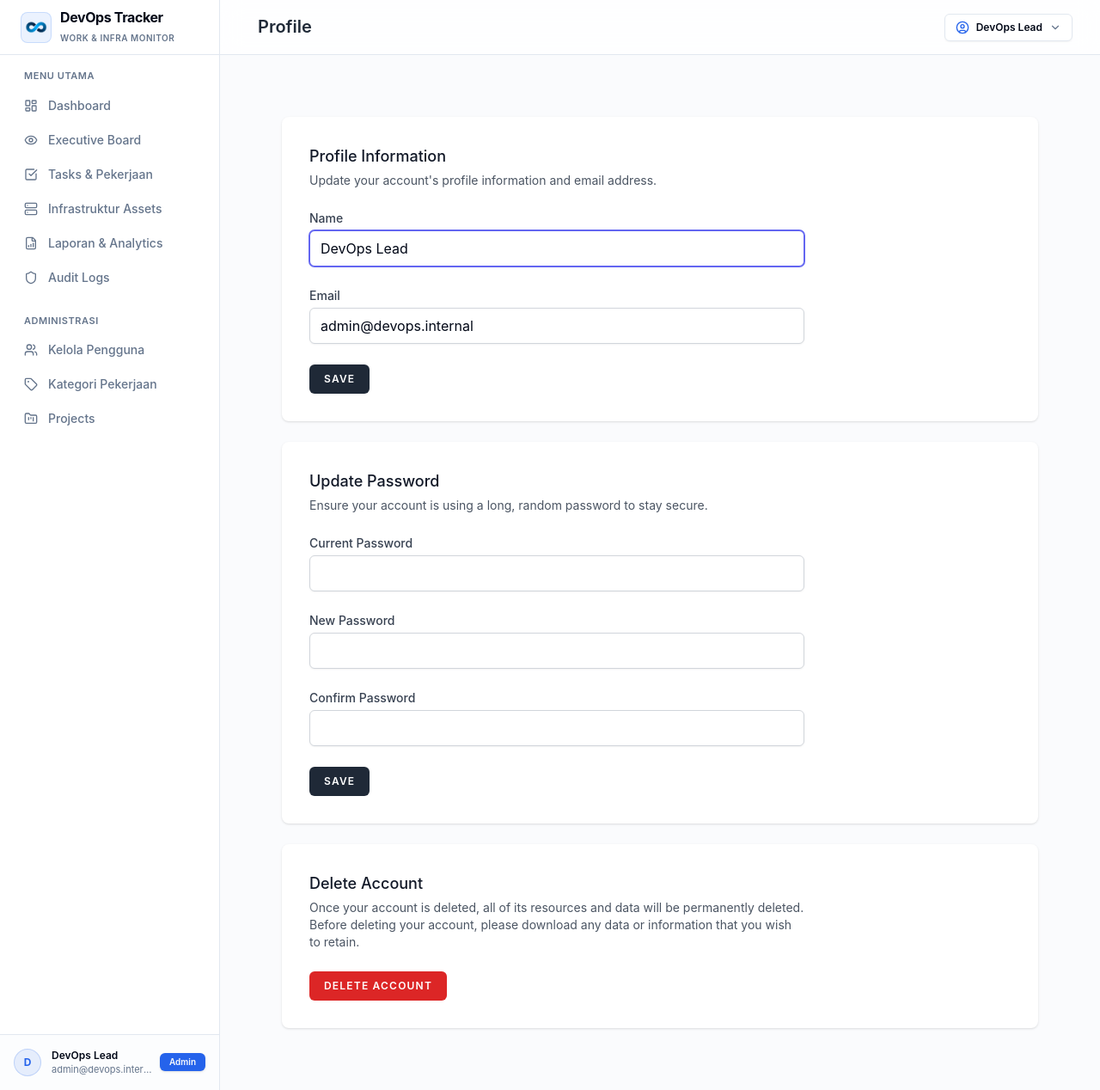
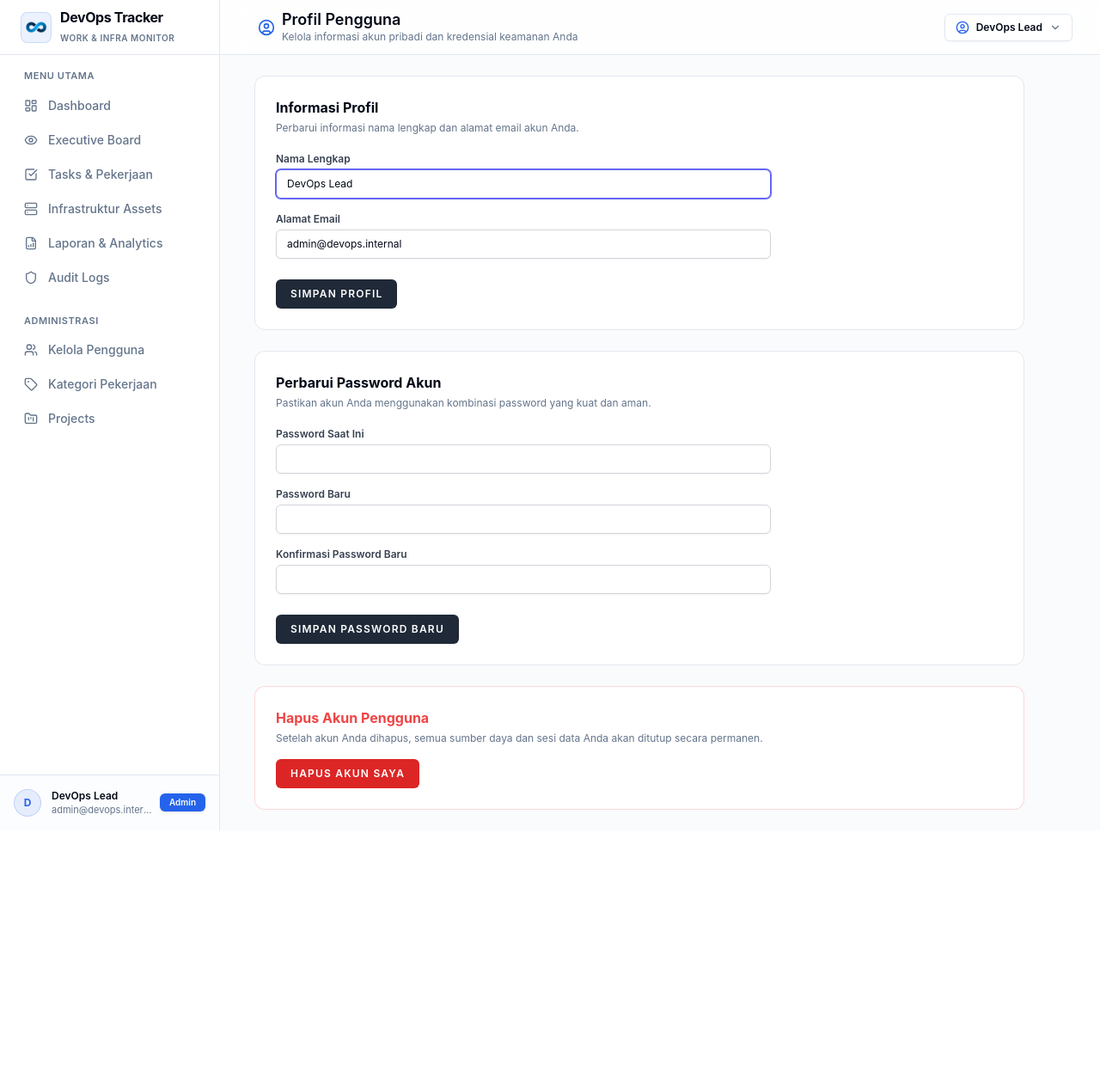
Before and after one commit to tepe77/devops-work-tracker, a Laravel app: page /profile in a window 1280 px wide. Shown: the whole page at 86% size. After the commit the page ends 966 px from the top, so only its background shows below. Run offline with Laravel 12, Linux system fonts and the light colour scheme; a user stored in the database is signed in; data comes from the database, SQL or seed files in the repository; style sheets or scripts are compiled from the project's sources; some libraries are stand-ins or nearby versions.

Commit message:
feat(profile): enhance profile management UI with Shadcn styling, audit logging, and Indonesian localization

```diff
--- a/app/Http/Controllers/ProfileController.php
+++ b/app/Http/Controllers/ProfileController.php
@@ -3,6 +3,7 @@
 namespace App\Http\Controllers;
 
 use App\Http\Requests\ProfileUpdateRequest;
+use App\Services\AuditLogService;
 use Illuminate\Contracts\Auth\MustVerifyEmail;
 use Illuminate\Http\RedirectResponse;
 use Illuminate\Http\Request;
@@ -13,6 +14,10 @@ use Inertia\Response;
 
 class ProfileController extends Controller
 {
+    public function __construct(
+        protected AuditLogService $auditLogService
+    ) {}
+
     /**
      * Display the user's profile form.
      */
@@ -29,15 +34,27 @@ class ProfileController extends Controller
      */
     public function update(ProfileUpdateRequest $request): RedirectResponse
     {
-        $request->user()->fill($request->validated());
+        $user = $request->user();
+        $oldValues = $user->only(['name', 'email']);
 
-        if ($request->user()->isDirty('email')) {
-            $request->user()->email_verified_at = null;
+        $user->fill($request->validated());
+
+        if ($user->isDirty('email')) {
+            $user->email_verified_at = null;
         }
 
-        $request->user()->save();
+        $user->save();
 
-        return Redirect::route('profile.edit');
+        $this->auditLogService->log(
+            event: 'user_updated',
+            model: $user,
+            oldValues: $oldValues,
+            newValues: $user->only(['name', 'email']),
+            metadata: ['source' => 'profile_self_update'],
+            userId: $user->id
+        );
+
+        return Redirect::route('profile.edit')->with('status', 'profile-updated');
     }
 
     /**
@@ -51,6 +68,14 @@ class ProfileController extends Controller
 
         $user = $request->user();
 
+        $this->auditLogService->log(
+            event: 'user_deleted',
+            model: $user,
+            oldValues: $user->only(['name', 'email', 'role']),
+            metadata: ['source' => 'self_deletion'],
+            userId: $user->id
+        );
+
         Auth::logout();
 
         $user->delete();
--- a/resources/js/Pages/Profile/Edit.tsx
+++ b/resources/js/Pages/Profile/Edit.tsx
@@ -4,6 +4,8 @@ import { Head } from '@inertiajs/react';
 import DeleteUserForm from './Partials/DeleteUserForm';
 import UpdatePasswordForm from './Partials/UpdatePasswordForm';
 import UpdateProfileInformationForm from './Partials/UpdateProfileInformationForm';
+import { Card, CardContent } from '@/Components/ui/card';
+import { UserCircle } from 'lucide-react';
 
 export default function Edit({
     mustVerifyEmail,
@@ -12,31 +14,43 @@ export default function Edit({
     return (
         <AuthenticatedLayout
             header={
-                <h2 className="text-xl font-semibold leading-tight text-gray-800">
-                    Profile
-                </h2>
+                <div className="flex items-center space-x-2">
+                    <UserCircle className="w-5 h-5 text-primary" />
+                    <div>
+                        <h2 className="font-semibold text-lg text-foreground leading-tight">
+                            Profil Pengguna
+                        </h2>
+                        <p className="text-xs text-muted-foreground">
+                            Kelola informasi akun pribadi dan kredensial keamanan Anda
+                        </p>
+                    </div>
+                </div>
             }
         >
-            <Head title="Profile" />
+            <Head title="Profil Pengguna - DevOps Work Tracker" />
 
-            <div className="py-12">
-                <div className="mx-auto max-w-7xl space-y-6 sm:px-6 lg:px-8">
-                    <div className="bg-white p-4 shadow sm:rounded-lg sm:p-8">
+            <div className="space-y-6 max-w-4xl">
+                <Card className="shadow-xs">
+                    <CardContent className="p-6">
                         <UpdateProfileInformationForm
                             mustVerifyEmail={mustVerifyEmail}
                             status={status}
                             className="max-w-xl"
                         />
-                    </div>
+                    </CardContent>
+                </Card>
 
-                    <div className="bg-white p-4 shadow sm:rounded-lg sm:p-8">
+                <Card className="shadow-xs">
+                    <CardContent className="p-6">
                         <UpdatePasswordForm className="max-w-xl" />
-                    </div>
+                    </CardContent>
+                </Card>
 
-                    <div className="bg-white p-4 shadow sm:rounded-lg sm:p-8">
+                <Card className="shadow-xs border-destructive/20">
+                    <CardContent className="p-6">
                         <DeleteUserForm className="max-w-xl" />
-                    </div>
-                </div>
+                    </CardContent>
+                </Card>
             </div>
         </AuthenticatedLayout>
     );
--- a/resources/js/Pages/Profile/Partials/DeleteUserForm.tsx
+++ b/resources/js/Pages/Profile/Partials/DeleteUserForm.tsx
@@ -50,41 +50,35 @@ export default function DeleteUserForm({
     };
 
     return (
-        <section className={`space-y-6 ${className}`}>
+        <section className={`space-y-4 ${className}`}>
             <header>
-                <h2 className="text-lg font-medium text-gray-900">
-                    Delete Account
+                <h2 className="text-base font-bold text-destructive">
+                    Hapus Akun Pengguna
                 </h2>
 
-                <p className="mt-1 text-sm text-gray-600">
-                    Once your account is deleted, all of its resources and data
-                    will be permanently deleted. Before deleting your account,
-                    please download any data or information that you wish to
-                    retain.
+                <p className="mt-1 text-xs text-muted-foreground">
+                    Setelah akun Anda dihapus, semua sumber daya dan sesi data Anda akan ditutup secara permanen.
                 </p>
             </header>
 
-            <DangerButton onClick={confirmUserDeletion}>
-                Delete Account
+            <DangerButton onClick={confirmUserDeletion} className="text-xs">
+                Hapus Akun Saya
             </DangerButton>
 
             <Modal show={confirmingUserDeletion} onClose={closeModal}>
                 <form onSubmit={deleteUser} className="p-6">
-                    <h2 className="text-lg font-medium text-gray-900">
-                        Are you sure you want to delete your account?
+                    <h2 className="text-base font-bold text-foreground">
+                        Apakah Anda yakin ingin menghapus akun ini?
                     </h2>
 
-                    <p className="mt-1 text-sm text-gray-600">
-                        Once your account is deleted, all of its resources and
-                        data will be permanently deleted. Please enter your
-                        password to confirm you would like to permanently delete
-                        your account.
+                    <p className="mt-1 text-xs text-muted-foreground">
+                        Tindakan ini tidak dapat dibatalkan. Masukkan password Anda saat ini untuk mengonfirmasi penghapusan permanen.
                     </p>
 
-                    <div className="mt-6">
+                    <div className="mt-5">
                         <InputLabel
                             htmlFor="password"
-                            value="Password"
+                            value="Password Saat Ini"
                             className="sr-only"
                         />
 
@@ -97,24 +91,24 @@ export default function DeleteUserForm({
                             onChange={(e) =>
                                 setData('password', e.target.value)
                             }
-                            className="mt-1 block w-3/4"
+                            className="mt-1 block w-3/4 text-xs"
                             isFocused
-                            placeholder="Password"
+                            placeholder="Password Anda"
                         />
 
                         <InputError
                             message={errors.password}
-                            className="mt-2"
+                            className="mt-2 text-xs"
                         />
                     </div>
 
-                    <div className="mt-6 flex justify-end">
-                        <SecondaryButton onClick={closeModal}>
-                            Cancel
+                    <div className="mt-6 flex justify-end gap-3">
+                        <SecondaryButton onClick={closeModal} className="text-xs">
+                            Batal
                         </SecondaryButton>
 
-                        <DangerButton className="ms-3" disabled={processing}>
-                            Delete Account
+                        <DangerButton className="ms-2 text-xs" disabled={processing}>
+                            Hapus Akun
                         </DangerButton>
                     </div>
                 </form>
--- a/resources/js/Pages/Profile/Partials/UpdatePasswordForm.tsx
+++ b/resources/js/Pages/Profile/Partials/UpdatePasswordForm.tsx
@@ -51,21 +51,21 @@ export default function UpdatePasswordForm({
     return (
         <section className={className}>
             <header>
-                <h2 className="text-lg font-medium text-gray-900">
-                    Update Password
+                <h2 className="text-base font-bold text-foreground">
+                    Perbarui Password Akun
                 </h2>
 
-                <p className="mt-1 text-sm text-gray-600">
-                    Ensure your account is using a long, random password to stay
-                    secure.
+                <p className="mt-1 text-xs text-muted-foreground">
+                    Pastikan akun Anda menggunakan kombinasi password yang kuat dan aman.
                 </p>
             </header>
 
-            <form onSubmit={updatePassword} className="mt-6 space-y-6">
+            <form onSubmit={updatePassword} className="mt-5 space-y-4">
                 <div>
                     <InputLabel
                         htmlFor="current_password"
-                        value="Current Password"
+                        value="Password Saat Ini"
+                        className="text-xs font-semibold"
                     />
 
                     <TextInput
@@ -76,18 +76,18 @@ export default function UpdatePasswordForm({
                             setData('current_password', e.target.value)
                         }
                         type="password"
-                        className="mt-1 block w-full"
+                        className="mt-1 block w-full text-xs"
                         autoComplete="current-password"
                     />
 
                     <InputError
                         message={errors.current_password}
-                        className="mt-2"
+                        className="mt-1 text-xs"
                     />
                 </div>
 
                 <div>
-                    <InputLabel htmlFor="password" value="New Password" />
+                    <InputLabel htmlFor="password" value="Password Baru" className="text-xs font-semibold" />
 
                     <TextInput
                         id="password"
@@ -95,17 +95,18 @@ export default function UpdatePasswordForm({
                         value={data.password}
                         onChange={(e) => setData('password', e.target.value)}
                         type="password"
-                        className="mt-1 block w-full"
+                        className="mt-1 block w-full text-xs"
                         autoComplete="new-password"
                     />
 
-                    <InputError message={errors.password} className="mt-2" />
+                    <InputError message={errors.password} className="mt-1 text-xs" />
                 </div>
 
                 <div>
                     <InputLabel
                         htmlFor="password_confirmation"
-                        value="Confirm Password"
+                        value="Konfirmasi Password Baru"
+                        className="text-xs font-semibold"
                     />
 
                     <TextInput
@@ -115,18 +116,20 @@ export default function UpdatePasswordForm({
                             setData('password_confirmation', e.target.value)
                         }
                         type="password"
-                        className="mt-1 block w-full"
+                        className="mt-1 block w-full text-xs"
                         autoComplete="new-password"
                     />
 
                     <InputError
                         message={errors.password_confirmation}
-                        className="mt-2"
+                        className="mt-1 text-xs"
                     />
                 </div>
 
-                <div className="flex items-center gap-4">
-                    <PrimaryButton disabled={processing}>Save</PrimaryButton>
+                <div className="flex items-center gap-3 pt-2">
+                    <PrimaryButton disabled={processing} className="text-xs">
+                        Simpan Password Baru
+                    </PrimaryButton>
 
                     <Transition
                         show={recentlySuccessful}
@@ -135,8 +138,8 @@ export default function UpdatePasswordForm({
                         leave="transition ease-in-out"
                         leaveTo="opacity-0"
                     >
-                        <p className="text-sm text-gray-600">
-                            Saved.
+                        <p className="text-xs font-medium text-emerald-600">
+                            Password berhasil diperbarui.
                         </p>
                     </Transition>
                 </div>
--- a/resources/js/Pages/Profile/Partials/UpdateProfileInformationForm.tsx
+++ b/resources/js/Pages/Profile/Partials/UpdateProfileInformationForm.tsx
@@ -32,22 +32,22 @@ export default function UpdateProfileInformation({
     return (
         <section className={className}>
             <header>
-                <h2 className="text-lg font-medium text-gray-900">
-                    Profile Information
+                <h2 className="text-base font-bold text-foreground">
+                    Informasi Profil
                 </h2>
 
-                <p className="mt-1 text-sm text-gray-600">
-                    Update your account's profile information and email address.
+                <p className="mt-1 text-xs text-muted-foreground">
+                    Perbarui informasi nama lengkap dan alamat email akun Anda.
                 </p>
             </header>
 
-            <form onSubmit={submit} className="mt-6 space-y-6">
+            <form onSubmit={submit} className="mt-5 space-y-4">
                 <div>
-                    <InputLabel htmlFor="name" value="Name" />
+                    <InputLabel htmlFor="name" value="Nama Lengkap" className="text-xs font-semibold" />
 
                     <TextInput
                         id="name"
-                        className="mt-1 block w-full"
+                        className="mt-1 block w-full text-xs"
                         value={data.name}
                         onChange={(e) => setData('name', e.target.value)}
                         required
@@ -55,50 +55,51 @@ export default function UpdateProfileInformation({
                         autoComplete="name"
                     />
 
-                    <InputError className="mt-2" message={errors.name} />
+                    <InputError className="mt-1 text-xs" message={errors.name} />
                 </div>
 
                 <div>
-                    <InputLabel htmlFor="email" value="Email" />
+                    <InputLabel htmlFor="email" value="Alamat Email" className="text-xs font-semibold" />
 
                     <TextInput
                         id="email"
                         type="email"
-                        className="mt-1 block w-full"
+                        className="mt-1 block w-full text-xs"
                         value={data.email}
                         onChange={(e) => setData('email', e.target.value)}
                         required
                         autoComplete="username"
                     />
 
-                    <InputError className="mt-2" message={errors.email} />
+                    <InputError className="mt-1 text-xs" message={errors.email} />
                 </div>
 
                 {mustVerifyEmail && user.email_verified_at === null && (
                     <div>
-                        <p className="mt-2 text-sm text-gray-800">
-                            Your email address is unverified.
+                        <p className="mt-2 text-xs text-foreground">
+                            Alamat email Anda belum terverifikasi.
                             <Link
                                 href={route('verification.send')}
                                 method="post"
                                 as="button"
-                                className="rounded-md text-sm text-gray-600 underline hover:text-gray-900 focus:outline-none focus:ring-2 focus:ring-indigo-500 focus:ring-offset-2"
+                                className="ml-1 text-xs text-primary underline hover:text-primary/80 focus:outline-none"
                             >
-                                Click here to re-send the verification email.
+                                Klik di sini untuk mengirim ulang email verifikasi.
                             </Link>
                         </p>
 
                         {status === 'verification-link-sent' && (
-                            <div className="mt-2 text-sm font-medium text-green-600">
-                                A new verification link has been sent to your
-                                email address.
+                            <div className="mt-2 text-xs font-medium text-emerald-600">
+                                Tautan verifikasi baru telah dikirimkan ke alamat email Anda.
                             </div>
                         )}
                     </div>
                 )}
 
-                <div className="flex items-center gap-4">
-                    <PrimaryButton disabled={processing}>Save</PrimaryButton>
+                <div className="flex items-center gap-3 pt-2">
+                    <PrimaryButton disabled={processing} className="text-xs">
+                        Simpan Profil
+                    </PrimaryButton>
 
                     <Transition
                         show={recentlySuccessful}
@@ -107,8 +108,8 @@ export default function UpdateProfileInformation({
                         leave="transition ease-in-out"
                         leaveTo="opacity-0"
                     >
-                        <p className="text-sm text-gray-600">
-                            Saved.
+                        <p className="text-xs font-medium text-emerald-600">
+                            Profil berhasil disimpan.
                         </p>
                     </Transition>
                 </div>
```
